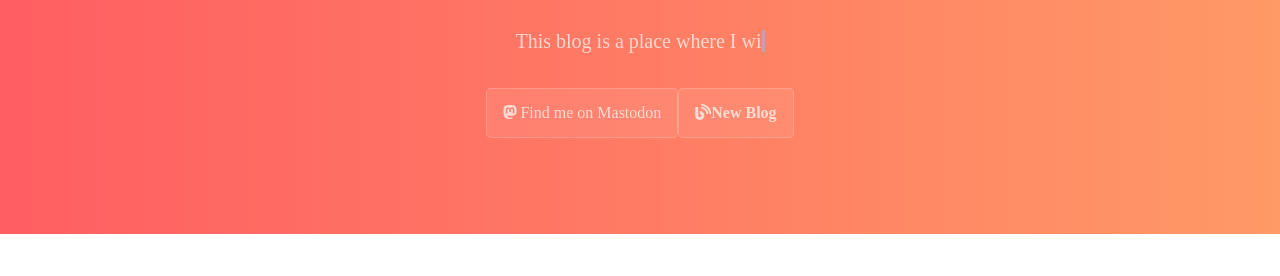
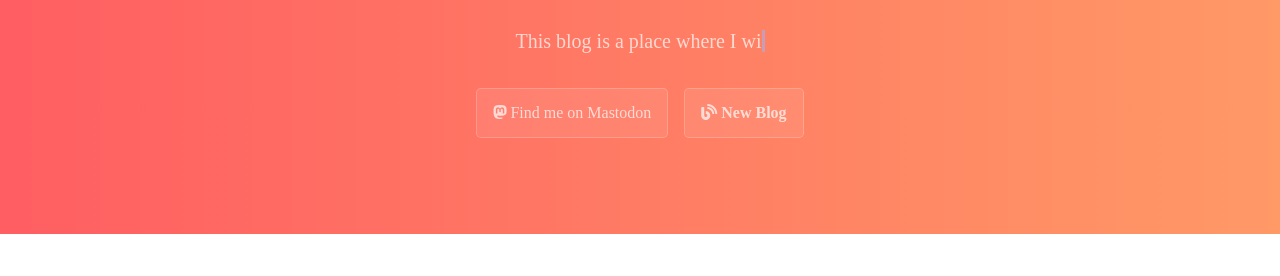
Before and after one commit to Navneet-Suresh/Navneet-Suresh.github.io, a Jekyll site: the page built from index.html, in a window 1280 px wide. Shown: the part 149-425 px from the top of the page. Built offline with Jekyll 4.4.1, drawn with Linux system fonts in a browser that asks for light colours; nearby versions of some CDN libraries; the list of posts is cut into pages by our own code.

Commit message:
Removed stuff

```diff
--- a/_includes/page-header.html
+++ b/_includes/page-header.html
@@ -4,7 +4,7 @@
       data-words='["This blog is a place where I will share my thoughts,", "views and my perspective on", "everything that touches me in my daily routine."]'></span>
   </h2>
   <div style="display:flex;justify-content:center;align-items:center;" class='animated fadeInUp'>
-    <a href="https://mastodon.social/@n4vn33t" class="btn" target="_blank"><i class="fab fa-mastodon"> Find me on Mastodon</i></a><br/>
-    <a href="https://blog.n4vn33t.com" class="btn" target="_blank"><i class="fa fa-blog">New Blog</i></a><br />
+    <a href="https://mastodon.social/@n4vn33t" class="btn" target="_blank"><i class="fab fa-mastodon"> Find me on Mastodon</i></a>
+    <a href="https://blog.n4vn33t.com" class="btn" target="_blank"><i class="fa fa-blog"> New Blog</i></a>
   </div>
 </section>
```
